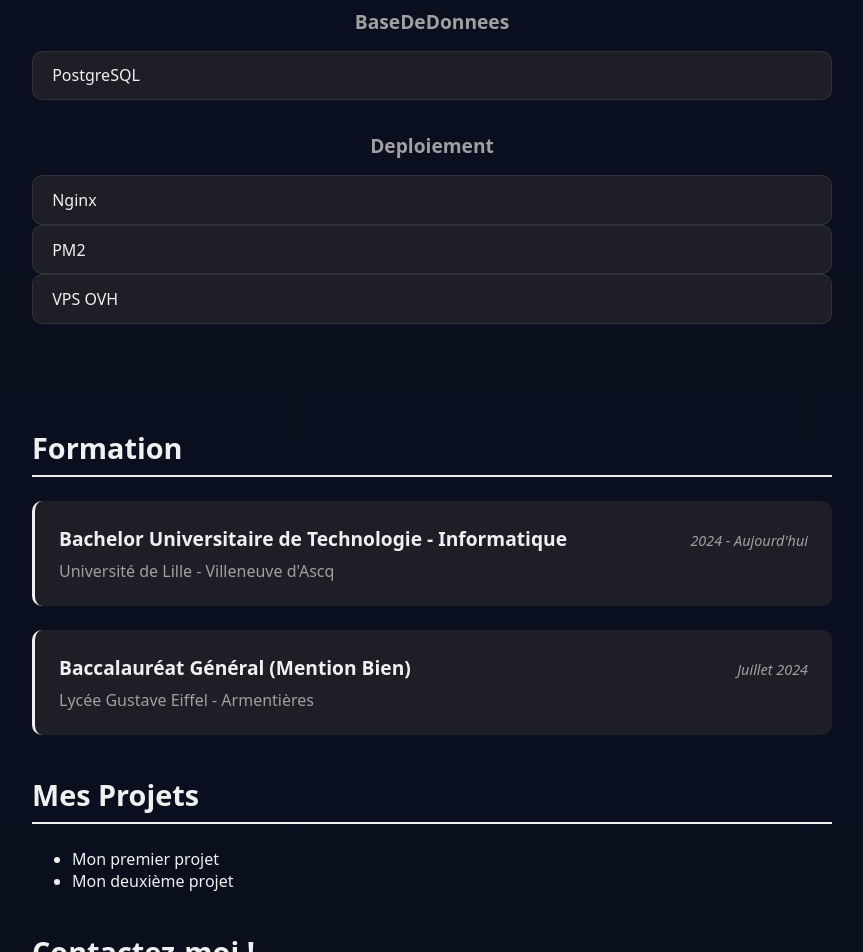
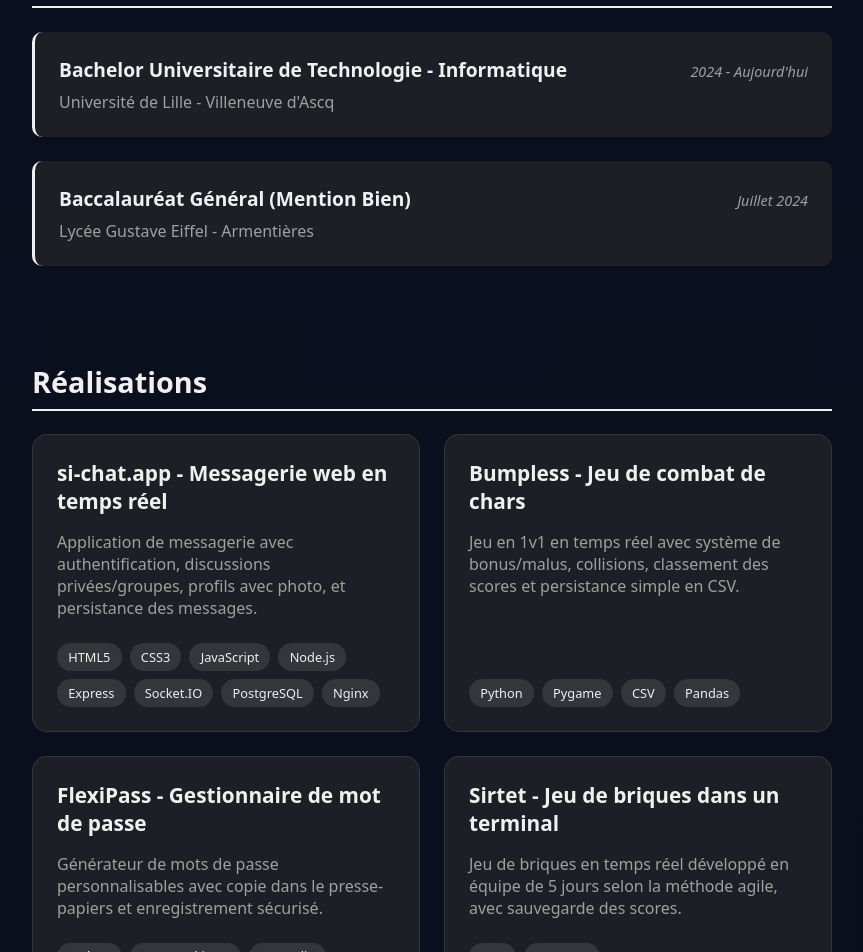
Before and after one commit to Anas-SIBARNI/portfolio, a Vue app: page / in a window 1280 px wide. Shown: the part 1460-2412 px from the top of the page, without its empty margins (208-1071 px from the left). Built offline with nearby package versions, Linux system fonts and the light colour scheme.

Commit message:
logo langages prog + style css components competences

```diff
--- a/src/App.vue
+++ b/src/App.vue
@@ -7,12 +7,49 @@ import Realisations from './components/Realisations.vue';
 import Contact from './components/Contact.vue';
 
 
-const projets = [{ id: 1, titre: 'Mon premier projet' },{ id: 2, titre: 'Mon deuxième projet' }]
+const projets = [
+  {
+    id: 1,
+    titre: 'si-chat.app - Messagerie web en temps réel',
+    description: "Application de messagerie avec authentification, discussions privées/groupes, profils avec photo, et persistance des messages.",
+    technologies: ['HTML5', 'CSS3', 'JavaScript', 'Node.js', 'Express', 'Socket.IO', 'PostgreSQL', 'Nginx']
+  },
+  {
+    id: 2,
+    titre: 'Bumpless - Jeu de combat de chars',
+    description: 'Jeu en 1v1 en temps réel avec système de bonus/malus, collisions, classement des scores et persistance simple en CSV.',
+    technologies: ['Python', 'Pygame', 'CSV', 'Pandas']
+  },
+  {
+    id: 3,
+    titre: 'FlexiPass - Gestionnaire de mot de passe',
+    description: 'Générateur de mots de passe personnalisables avec copie dans le presse-papiers et enregistrement sécurisé.',
+    technologies: ['Python', 'CustomTkinter', 'Pyperclip']
+  },
+  {
+    id: 4,
+    titre: 'Sirtet - Jeu de briques dans un terminal',
+    description: 'Jeu de briques en temps réel développé en équipe de 5 jours selon la méthode agile, avec sauvegarde des scores.',
+    technologies: ['Java', 'Lanterna']
+  }
+];
 const competences = {
-  langages: ['Java', 'Python', 'SQL', 'HTML/CSS', 'JavaScript'],
-  backend: ['Node.js', 'Express', 'Socket.IO'],
-  baseDeDonnees: ['PostgreSQL'],
-  deploiement: ['Nginx', 'PM2', 'VPS OVH']
+  langages: [
+    { nom: 'Java', logo: null },
+    { nom: 'Python', logo: 'https://cdn.jsdelivr.net/gh/devicons/devicon@latest/icons/python/python-original.svg' },
+    { nom: 'C', logo: 'https://cdn.jsdelivr.net/gh/devicons/devicon@latest/icons/c/c-original.svg' },
+    { nom: 'SQL', logo: null },
+    { nom: 'HTML5', logo: 'https://cdn.jsdelivr.net/gh/devicons/devicon@latest/icons/html5/html5-original.svg' },
+    { nom: 'CSS3', logo: 'https://cdn.jsdelivr.net/gh/devicons/devicon@latest/icons/css3/css3-original.svg' },
+  ],
+  baseDeDonnees: [
+    { nom: 'PostgreSQL', logo: null },
+    { nom: 'Microsoft Access', logo: null }
+  ],
+  deploiement: [
+    { nom: 'Nginx', logo: 'https://cdn.jsdelivr.net/gh/devicons/devicon@latest/icons/nginx/nginx-original.svg' },
+    { nom: 'PM2', logo: 'https://cdn.jsdelivr.net/gh/devicons/devicon@latest/icons/pm2/pm2-original.svg' }
+  ]
 };
 
 const formations = [
--- a/src/components/Competences.vue
+++ b/src/components/Competences.vue
@@ -1,24 +1,38 @@
 <script setup lang="ts">
 defineProps<{
   competences: {
-    [key: string]: string[]
+    [key: string]: { nom: string; logo: string | null }[]
   }
 }>()
+
+function formatCategorie(categorieName: string | number): string {
+  // contourner erreur categorie.replace(truc)
+  if (typeof categorieName === 'string') {
+    if(categorieName == "baseDeDonnees"){
+      return categorieName.replace('baseDeDonnees', 'Base de données');
+    } else if(categorieName == "deploiement"){
+      return categorieName.replace('deploiement', 'Déploiement');
+    } else if(categorieName == "langages"){
+      return categorieName.replace('langages', 'Langages');
+    }
+  }
+  return String(categorieName);
+}
 </script>
 
 <template>
   <section class="competences-section">
     <h2>Compétences</h2>
-    <div v-for="(listeCompetences, categorie) in competences" :key="categorie" class="categorie">
+    <div v-for="(liste, categorie) in competences" :key="categorie" class="categorie">
 
-        <h3>{{ categorie }}</h3>
+      <h3>{{ formatCategorie(categorie) }}</h3>
 
-        <div v-for="comp in listeCompetences" class="block" :key="comp">
-            {{ comp }}
+      <div class="container">
+        <div v-for="comp in liste" :key="comp.nom" class="block">
+          <img v-if="comp.logo" :src="comp.logo" :alt="`Logo ${comp.nom}`" />
+          <span>{{ comp.nom }}</span>
         </div>
-
-
-
+      </div>
     </div>
   </section>
 </template>
@@ -29,31 +43,34 @@ defineProps<{
 }
 
 .categorie {
-  margin-bottom: 2rem;
+  margin-bottom: 2.5rem;
 }
 
 .categorie h3 {
-  text-transform: capitalize; /* première lettre en majuscule */
+  text-transform: capitalize;
   font-size: 1.2rem;
   color: var(--couleur-texte-secondaire);
-  margin-bottom: 1rem;
+  margin-bottom: 1.5rem;
   text-align: center;
 }
 
 .container {
   display: flex;
-  flex-wrap: wrap; /*  passer à la ligne */
+  flex-wrap: wrap;
   justify-content: center;
-  gap: 1rem; /* Espace entre les blocks */
+  gap: 1rem;
 }
 
 .block {
   background-color: rgba(39, 39, 42, 0.7);
-  padding: 0.8rem 1.2rem;
   border: 1px solid rgba(255, 255, 255, 0.08);
   border-radius: 10px;
+  padding: 0.8rem 1.2rem;
+  font-weight: 500;
   transition: all 0.3s ease;
-  font-weight: 500;
+  display: flex;
+  align-items: center;
+  gap: 0.75rem;
 }
 
 .block:hover {
@@ -61,4 +78,9 @@ defineProps<{
   background-color: rgba(50, 50, 50, 0.9);
   border-color: rgba(255, 255, 255, 0.2);
 }
+
+.block img {
+  height: 24px;
+  width: 24px;
+}
 </style>
--- a/src/components/Realisations.vue
+++ b/src/components/Realisations.vue
@@ -1,18 +1,99 @@
 <script setup lang="ts">
-defineProps(['projets'])
+// On définit la structure attendue pour nos projets pour être plus précis
+defineProps<{
+  projets: {
+    id: number;
+    titre: string;
+    description: string;
+    technologies: string[];
+  }[]
+}>()
 </script>
 
 <template>
-  <section>
-    <h2>Mes Projets</h2>
-    <ul>
-      <li v-for="projet in projets" :key="projet.id">
-        {{ projet.titre }}
-      </li>
-    </ul>
+  <section class="realisations-section">
+    <h2>Réalisations</h2>
+    <div class="projets-grille">
+      <div v-for="projet in projets" :key="projet.id" class="projet-carte">
+        <h3 class="projet-titre">{{ projet.titre }}</h3>
+        <p class="projet-description">{{ projet.description }}</p>
+        <ul class="technologies-liste">
+          <li v-for="tech in projet.technologies" :key="tech" class="tech-tag">
+            {{ tech }}
+          </li>
+        </ul>
+      </div>
+    </div>
   </section>
 </template>
 
 <style scoped>
+/* =================================== */
+/* Styles de base (Mobile First)       */
+/* =================================== */
+.realisations-section {
+  padding: 2rem 0;
+}
 
+/* Grille pour les projets : 1 colonne sur mobile */
+.projets-grille {
+  display: grid;
+  grid-template-columns: 1fr;
+  gap: 1.5rem;
+}
+
+.projet-carte {
+  background-color: rgba(39, 39, 42, 0.7);
+  padding: 1.5rem;
+  border-radius: 15px;
+  border: 1px solid rgba(255, 255, 255, 0.1);
+  display: flex;
+  flex-direction: column;
+  transition: all 0.3s ease;
+}
+
+.projet-carte:hover {
+  transform: translateY(-5px);
+  border-color: rgba(255, 255, 255, 0.3);
+}
+
+.projet-titre {
+  font-size: 1.3rem;
+  font-weight: 600;
+  margin: 0 0 1rem 0;
+  color: var(--couleur-texte);
+}
+
+.projet-description {
+  color: var(--couleur-texte-secondaire);
+  flex-grow: 1; /* Pousse la liste des technos en bas */
+  margin: 0 0 1.5rem 0;
+}
+
+.technologies-liste {
+  list-style: none;
+  padding: 0;
+  margin: 0;
+  display: flex;
+  flex-wrap: wrap;
+  gap: 0.5rem;
+}
+
+.tech-tag {
+  background-color: rgba(255, 255, 255, 0.1);
+  padding: 0.3rem 0.7rem;
+  border-radius: 999px;
+  font-size: 0.8rem;
+  font-weight: 500;
+}
+
+/* =================================== */
+/* Styles pour écrans plus grands (Desktop) */
+/* =================================== */
+@media (min-width: 769px) {
+  /* On passe à une grille de 2 colonnes */
+  .projets-grille {
+    grid-template-columns: repeat(2, 1fr);
+  }
+}
 </style>
```
